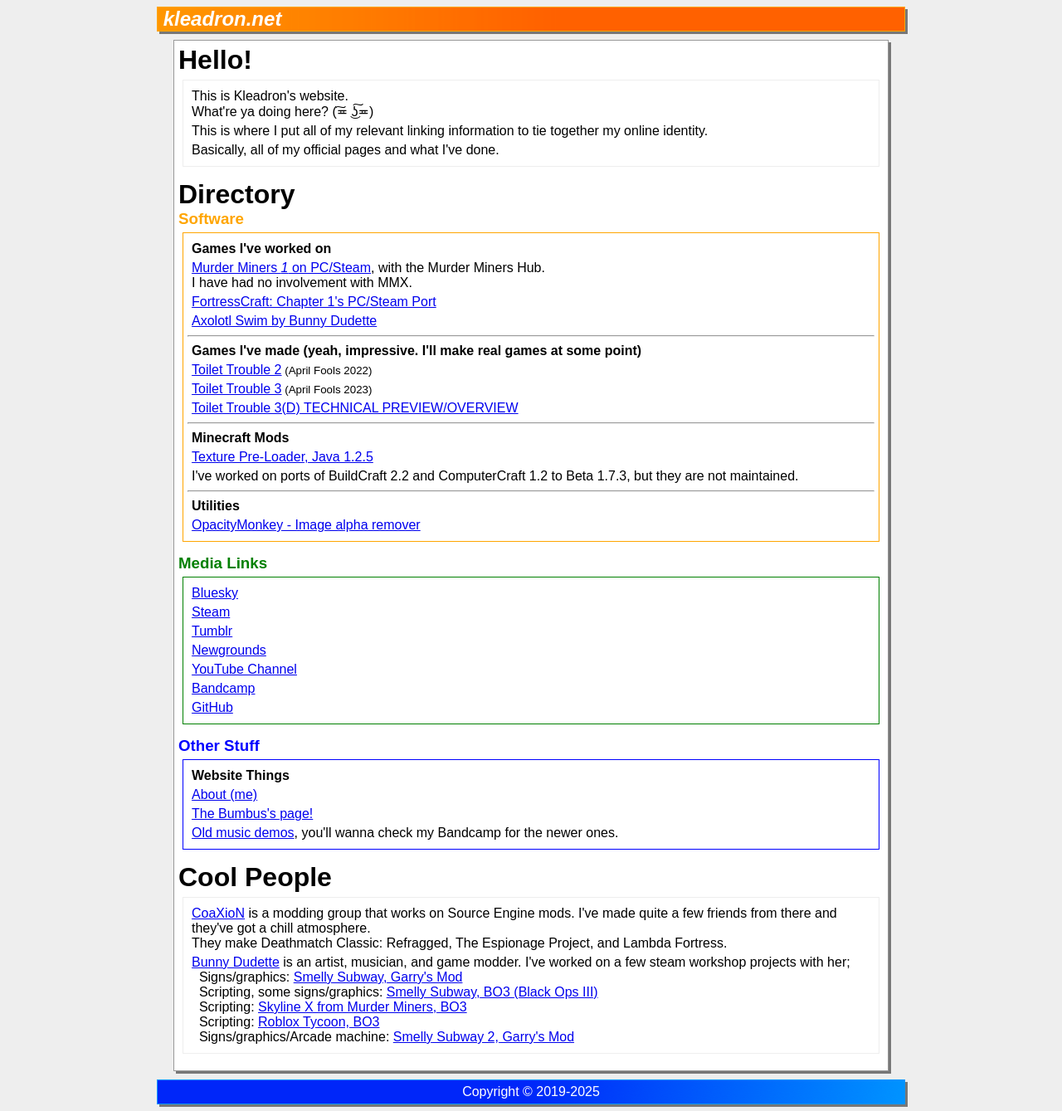
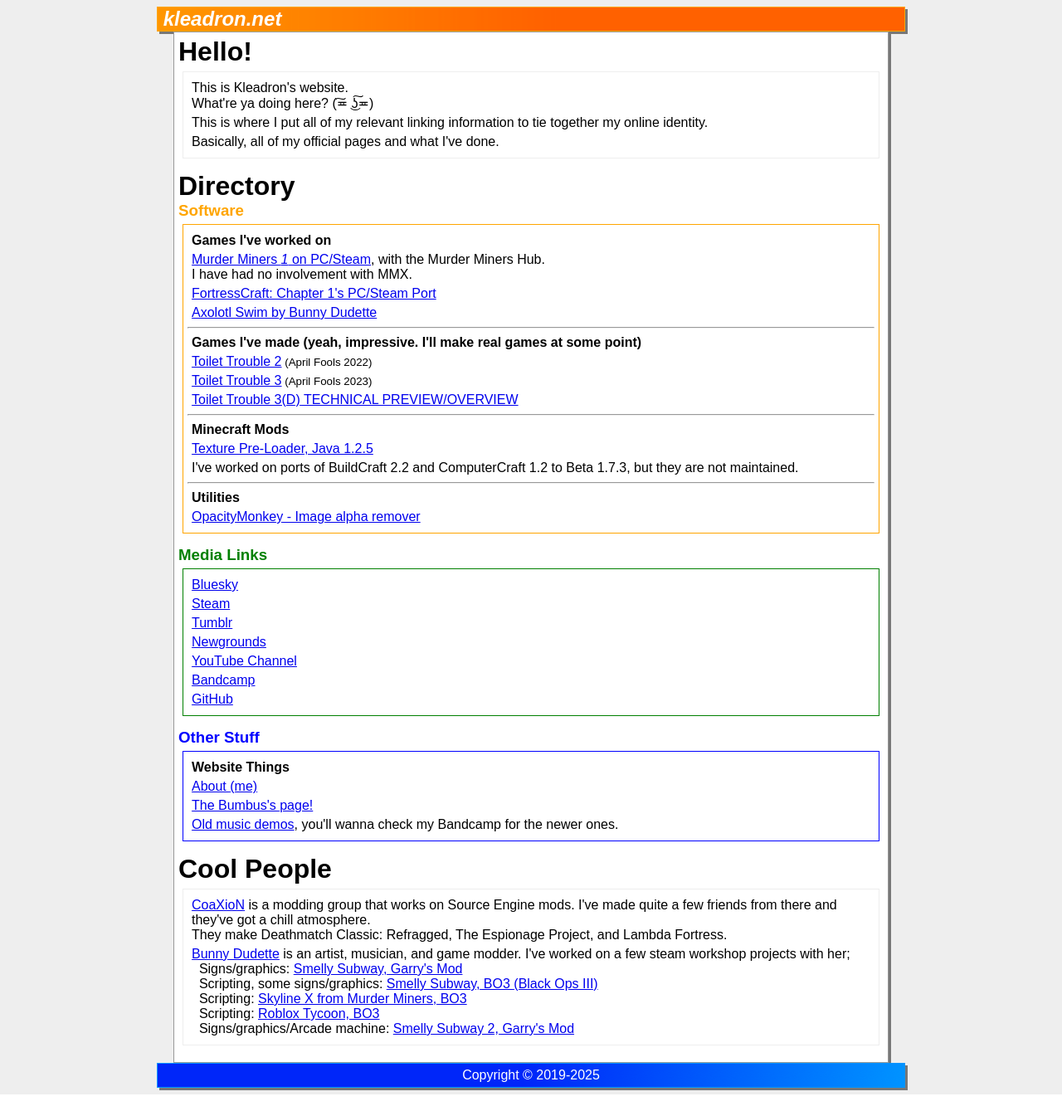
Before and after one commit to Kleadron/kleadron.github.io, a PHP site: page / in a window 1280 px wide. Shown: the whole page at 83% size. Run offline with PHP 8.4, Linux system fonts and the light colour scheme.

Commit message:
Update style.css

```diff
--- a/resources/style.css
+++ b/resources/style.css
@@ -15,14 +15,18 @@
 	border: 1px solid red;
 }
 
+.vspacer {
+	height: 10px;
+}
+
 .header-div {
+	margin: auto;
 	background-color: #FF6100;
 	color: white;
 	background-image: url("images/yellow-orange-gradient.png");
 	background-repeat: no-repeat;
 	border: 1px solid orange;
 	clear: both;
-	margin-bottom: 10px;
 	width: 900px;
 	-webkit-box-shadow: 3px 3px 0px #777777;
 	-moz-box-shadow: 3px 3px 0px #777777;
@@ -34,9 +38,7 @@
 }
 
 .main-content {
-	text-align: left;
-	margin-left: auto;
-	margin-right: auto;
+	margin: auto;
 	width: 850px;
 	padding: 5px;
 	background-color: white;
@@ -46,6 +48,7 @@
 }
 
 .footer-div {
+	margin: auto;
 	background-color: #0026F9;
 	color: white;
 	background-image: url("images/blue-lightblue-gradient.png");
@@ -53,14 +56,13 @@
 	background-position: right;
 	border: 1px solid #0094FF;
 	clear: both;
-	margin-top: 10px;
 	width: 900px;
 	-webkit-box-shadow: 3px 3px 0px #777777;
 	-moz-box-shadow: 3px 3px 0px #777777;
 }
 
 .alert-box {
-	margin-bottom: 10px;
+	margin: auto;
 	width: 480px;
 	background-color: #DD0000;
 	background-image: url("images/alert-gradient.png");
```
